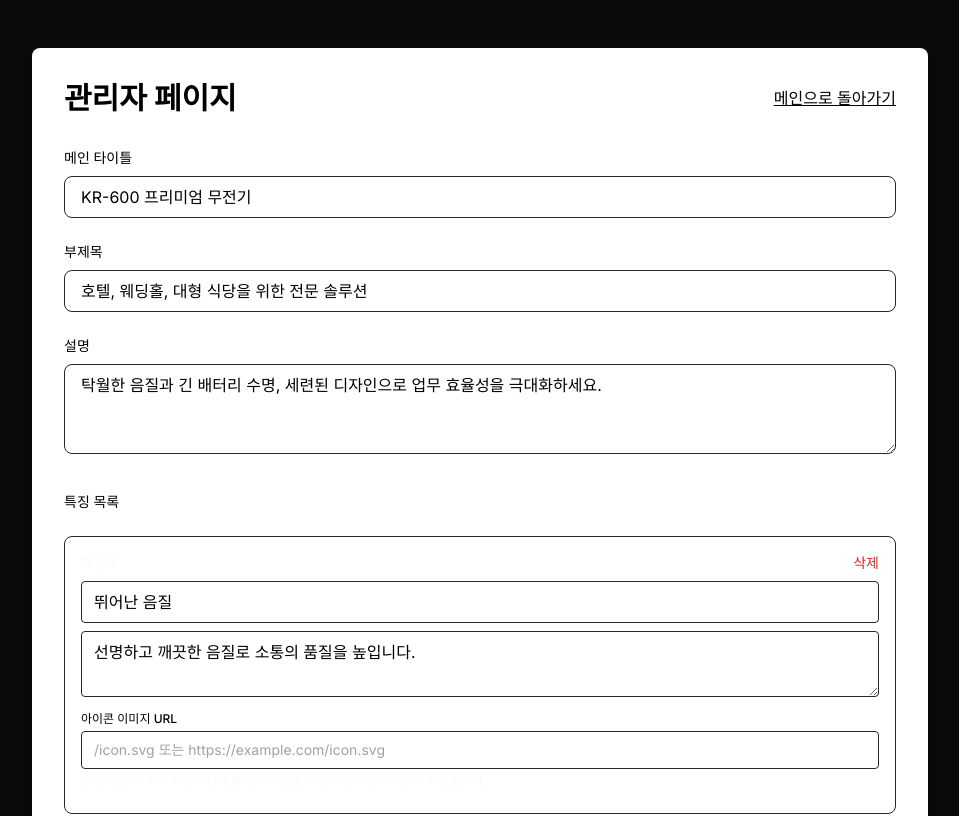
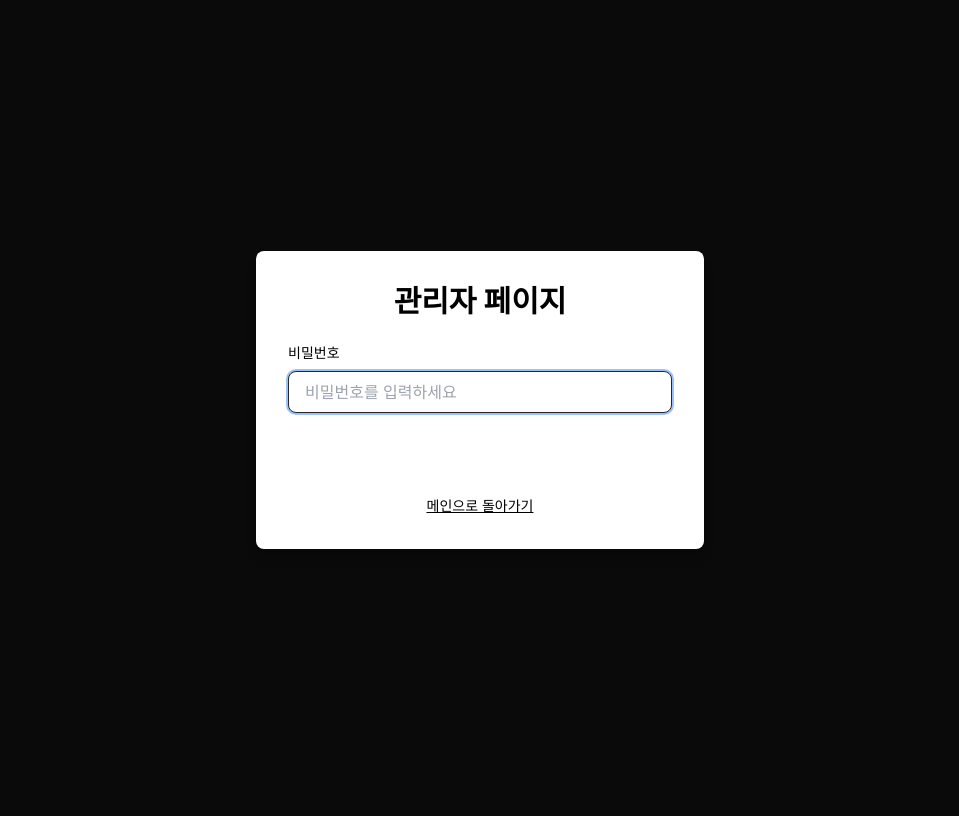
Before and after one commit to choifam0191-lgtm/kr600-final, a Next.js app: page /admin in a window 1280 px wide. Shown: the top 816 px of the page, without its empty margins (160-1119 px from the left). Built offline with nearby package versions, Linux system fonts and the light colour scheme.

Commit message:
로고사진반영

```diff
--- a/app/admin/page.tsx
+++ b/app/admin/page.tsx
@@ -49,10 +49,24 @@ const defaultContent: ContentData = {
 
 export default function AdminPage() {
   const router = useRouter();
+  const [isAuthenticated, setIsAuthenticated] = useState(false);
+  const [password, setPassword] = useState("");
+  const [passwordError, setPasswordError] = useState("");
   const [content, setContent] = useState<ContentData>(defaultContent);
   const [saved, setSaved] = useState(false);
   const [isSaving, setIsSaving] = useState(false);
   const [showToast, setShowToast] = useState(false);
+
+  const handlePasswordSubmit = (e: React.FormEvent) => {
+    e.preventDefault();
+    if (password === "542501") {
+      setIsAuthenticated(true);
+      setPasswordError("");
+    } else {
+      setPasswordError("비밀번호가 올바르지 않습니다.");
+      setPassword("");
+    }
+  };
 
   useEffect(() => {
     // 로컬 스토리지에서 저장된 콘텐츠 불러오기
@@ -143,6 +157,54 @@ export default function AdminPage() {
     }
   };
 
+  // 비밀번호 입력 화면
+  if (!isAuthenticated) {
+    return (
+      <div className="min-h-screen bg-navy-50 flex items-center justify-center px-4">
+        <div className="bg-white rounded-lg shadow-lg p-8 max-w-md w-full">
+          <h1 className="text-3xl font-bold text-black mb-6 text-center">
+            관리자 페이지
+          </h1>
+          <form onSubmit={handlePasswordSubmit} className="space-y-4">
+            <div>
+              <label className="block text-sm font-medium text-black mb-2">
+                비밀번호
+              </label>
+              <input
+                type="password"
+                value={password}
+                onChange={(e) => {
+                  setPassword(e.target.value);
+                  setPasswordError("");
+                }}
+                className="w-full px-4 py-2 border border-navy-300 rounded-lg focus:outline-none focus:ring-2 focus:ring-navy-500 text-black"
+                placeholder="비밀번호를 입력하세요"
+                autoFocus
+              />
+              {passwordError && (
+                <p className="mt-2 text-sm text-red-600">{passwordError}</p>
+              )}
+            </div>
+            <button
+              type="submit"
+              className="w-full bg-navy-600 text-white py-3 px-6 rounded-lg font-semibold hover:bg-navy-700 transition-colors"
+            >
+              로그인
+            </button>
+          </form>
+          <div className="mt-4 text-center">
+            <Link
+              href="/"
+              className="text-black hover:text-gray-800 underline text-sm"
+            >
+              메인으로 돌아가기
+            </Link>
+          </div>
+        </div>
+      </div>
+    );
+  }
+
   return (
     <div className="min-h-screen bg-navy-50 py-12 px-4">
       <div className="max-w-4xl mx-auto">
@@ -151,12 +213,20 @@ export default function AdminPage() {
             <h1 className="text-3xl font-bold text-black">
               관리자 페이지
             </h1>
-            <Link
-              href="/"
-              className="text-black hover:text-gray-800 underline"
-            >
-              메인으로 돌아가기
-            </Link>
+            <div className="flex gap-4 items-center">
+              <button
+                onClick={() => setIsAuthenticated(false)}
+                className="text-black hover:text-gray-800 underline text-sm"
+              >
+                로그아웃
+              </button>
+              <Link
+                href="/"
+                className="text-black hover:text-gray-800 underline text-sm"
+              >
+                메인으로 돌아가기
+              </Link>
+            </div>
           </div>
 
           <div className="space-y-6">
--- a/components/catalog-section.tsx
+++ b/components/catalog-section.tsx
@@ -1,52 +1,14 @@
 "use client"
 
-import { useEffect, useState } from "react"
 import { Button } from "@/components/ui/button"
 import { Download } from "lucide-react"
 
 export function CatalogSection() {
-  const [catalogLink, setCatalogLink] = useState<string>("")
-
-  useEffect(() => {
-    // localStorage에서 카탈로그 링크 불러오기
-    const loadCatalogLink = () => {
-      const savedContent = localStorage.getItem("kr600-content")
-      if (savedContent) {
-        try {
-          const content = JSON.parse(savedContent)
-          if (content.catalogLink) {
-            setCatalogLink(content.catalogLink)
-          } else {
-            setCatalogLink("")
-          }
-        } catch (error) {
-          console.error("Failed to load catalog link:", error)
-        }
-      }
-    }
-
-    // 초기 로드
-    loadCatalogLink()
-
-    // storage 이벤트 리스너 추가 (다른 탭에서 변경 시 감지)
-    window.addEventListener("storage", loadCatalogLink)
-
-    // 같은 탭에서의 변경 감지를 위한 커스텀 이벤트 리스너
-    const handleStorageChange = () => loadCatalogLink()
-    window.addEventListener("localStorageUpdated", handleStorageChange)
-
-    return () => {
-      window.removeEventListener("storage", loadCatalogLink)
-      window.removeEventListener("localStorageUpdated", handleStorageChange)
-    }
-  }, [])
+  // 하드코딩된 고정 값
+  const catalogLink = "/kr600catalog.pdf"
 
   const handleDownload = () => {
-    if (catalogLink) {
-      window.open(catalogLink, "_blank", "noopener,noreferrer")
-    } else {
-      alert("준비 중입니다")
-    }
+    window.open(catalogLink, "_blank", "noopener,noreferrer")
   }
 
   return (
--- a/components/cta-section.tsx
+++ b/components/cta-section.tsx
@@ -1,37 +1,11 @@
 "use client"
 
-import { useEffect, useState } from "react"
 import { Button } from "@/components/ui/button"
 import { MessageCircle } from "lucide-react"
 
 export function CTASection() {
-  const [kakaoLink, setKakaoLink] = useState<string>("https://open.kakao.com/o/gXXXXXX")
-
-  useEffect(() => {
-    // localStorage에서 카카오톡 링크 불러오기
-    const loadKakaoLink = () => {
-      const savedContent = localStorage.getItem("kr600-content")
-      if (savedContent) {
-        try {
-          const content = JSON.parse(savedContent)
-          if (content.kakaoLink && content.kakaoLink.trim() !== "") {
-            setKakaoLink(content.kakaoLink)
-          }
-        } catch (error) {
-          console.error("Failed to load kakao link:", error)
-        }
-      }
-    }
-
-    loadKakaoLink()
-    window.addEventListener("storage", loadKakaoLink)
-    window.addEventListener("localStorageUpdated", loadKakaoLink)
-
-    return () => {
-      window.removeEventListener("storage", loadKakaoLink)
-      window.removeEventListener("localStorageUpdated", loadKakaoLink)
-    }
-  }, [])
+  // 하드코딩된 고정 값
+  const kakaoLink = "http://pf.kakao.com/_texjAX/chat"
 
   return (
     <section id="cta" className="py-24 relative overflow-hidden bg-secondary">
--- a/components/feature-cards.tsx
+++ b/components/feature-cards.tsx
@@ -13,7 +13,7 @@ const defaultFeatures = [
     iconUrl: "",
   },
   {
-    icon: Volume2,
+    icon: Radio,
     title: "크리스탈 클리어 음질",
     description: "노이즈 캔슬링 기술로 시끄러운 연회장에서도 선명한 음성 전달이 가능합니다.",
     iconUrl: "",
@@ -40,8 +40,8 @@ export function FeatureCards() {
           if (content.features && Array.isArray(content.features) && content.features.length > 0) {
             // localStorage에 저장된 features를 사용하고, icon 필드는 defaultFeatures에서 매핑
             const mergedFeatures = content.features.map((feature: any, index: number) => {
-              // 기본 아이콘 배열 (순서대로 Radio, Volume2, BatteryFull)
-              const defaultIcons = [Radio, Volume2, BatteryFull]
+              // 기본 아이콘 배열 (순서대로 Radio, Radio, BatteryFull) - 두 번째 항목은 Radio
+              const defaultIcons = [Radio, Radio, BatteryFull]
               const defaultIcon = defaultIcons[index] || Radio
 
               return {
@@ -118,7 +118,7 @@ export function FeatureCards() {
                   <h3 className="text-xl font-semibold text-card-foreground">
                     {feature.title}
                   </h3>
-                  <p className="text-muted-foreground leading-relaxed">
+                  <p className="text-muted-foreground leading-relaxed whitespace-pre-line">
                     {feature.description}
                   </p>
                 </CardContent>
--- a/components/hero-section.tsx
+++ b/components/hero-section.tsx
@@ -1,42 +1,13 @@
 "use client"
 
-import { useEffect, useState } from "react"
 import Image from "next/image"
 import { Button } from "@/components/ui/button"
 import { MessageCircle, ArrowRight } from "lucide-react"
 
 export function HeroSection() {
-  const [heroImageUrl, setHeroImageUrl] = useState<string>("/kr-600.jpg")
-  const [kakaoLink, setKakaoLink] = useState<string>("https://open.kakao.com/o/gXXXXXX")
-
-  useEffect(() => {
-    // localStorage에서 히어로 이미지 URL과 카카오톡 링크 불러오기
-    const loadContent = () => {
-      const savedContent = localStorage.getItem("kr600-content")
-      if (savedContent) {
-        try {
-          const content = JSON.parse(savedContent)
-          if (content.heroImageUrl && content.heroImageUrl.trim() !== "") {
-            setHeroImageUrl(content.heroImageUrl)
-          }
-          if (content.kakaoLink && content.kakaoLink.trim() !== "") {
-            setKakaoLink(content.kakaoLink)
-          }
-        } catch (error) {
-          console.error("Failed to load content:", error)
-        }
-      }
-    }
-
-    loadContent()
-    window.addEventListener("storage", loadContent)
-    window.addEventListener("localStorageUpdated", loadContent)
-
-    return () => {
-      window.removeEventListener("storage", loadContent)
-      window.removeEventListener("localStorageUpdated", loadContent)
-    }
-  }, [])
+  // 하드코딩된 고정 값
+  const heroImageUrl = "/kr600front2.png"
+  const kakaoLink = "http://pf.kakao.com/_texjAX/chat"
 
   return (
     <section id="hero" className="relative min-h-screen flex items-center justify-center overflow-hidden bg-background pb-12 md:pb-16">
```
Also changed, not shown: public/kr600thumb.jpg (deleted), public/logo2.png (deleted).
